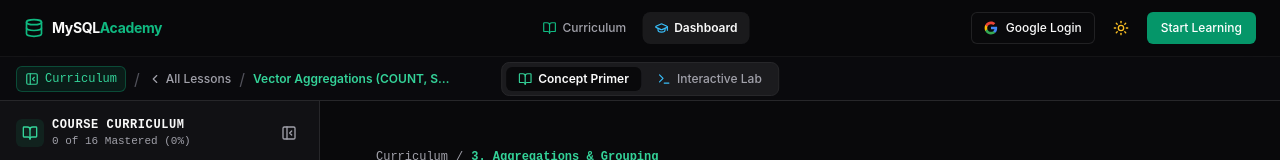
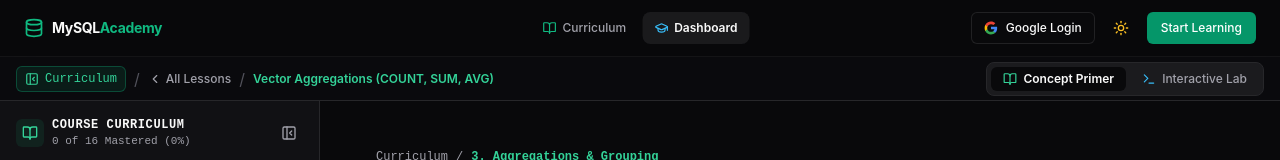
Before and after one commit to lancefrancisco25/mysqlacademy, a Next.js app: page /learn/aggregate-functions in a window 1280 px wide. Shown: the top 160 px of the page. Built offline with nearby package versions, Linux system fonts and the light colour scheme; no server answers.

Commit message:
fix(layout): align mode toggle to the right with space-between in lesson subheader

```diff
--- a/app/learn/[slug]/page.tsx
+++ b/app/learn/[slug]/page.tsx
@@ -224,8 +224,9 @@ export default function LessonWorkspacePage() {
       <Header />
 
       {/* ── Subheader with Mode Switcher Bar ────────────────────────── */}
-      <div className="relative h-11 border-b border-border bg-card/60 backdrop-blur px-3 sm:px-4 flex items-center justify-between shrink-0">
-        <div className="flex items-center gap-1.5 sm:gap-2 min-w-0 max-w-[45%] sm:max-w-[35%] shrink-0">
+      <div className="h-11 border-b border-border bg-card/60 backdrop-blur px-3 sm:px-4 flex items-center justify-between gap-4 shrink-0">
+        {/* Left: Sidebar Toggle & Lesson Breadcrumb */}
+        <div className="flex items-center gap-1.5 sm:gap-2 min-w-0">
           {/* Collapsible Curriculum Sidebar Trigger */}
           <button
             onClick={() => setIsSidebarOpen((prev) => !prev)}
@@ -258,13 +259,15 @@ export default function LessonWorkspacePage() {
           </Link>
 
           <span className="text-zinc-600 hidden md:inline shrink-0">/</span>
-          <span className="text-xs font-semibold text-emerald-400 truncate">
+          <span className="text-xs font-semibold text-emerald-400 truncate max-w-[160px] sm:max-w-[240px] md:max-w-md">
             {lesson.title}
           </span>
         </div>
 
-        {/* Mode Switcher Pill - Absolutely Centered on sm+ screens */}
-        <div className="flex items-center gap-1 bg-muted/60 p-0.5 sm:p-1 rounded-lg border border-border text-xs font-medium sm:absolute sm:left-1/2 sm:top-1/2 sm:-translate-x-1/2 sm:-translate-y-1/2 shrink-0">
+        {/* Right: Mode Switcher & Lab Controls */}
+        <div className="flex items-center gap-2 shrink-0">
+          {/* Mode Switcher Pill */}
+          <div className="flex items-center gap-1 bg-muted/60 p-0.5 sm:p-1 rounded-lg border border-border text-xs font-medium">
             <button
               onClick={() => setViewMode("concept")}
               className={cn(
@@ -291,14 +294,14 @@ export default function LessonWorkspacePage() {
             </button>
           </div>
 
-        <div className="flex items-center gap-2 shrink-0 min-w-[70px] justify-end">
+          {/* Reset DB Button in Lab Mode */}
           {viewMode === "lab" && (
             <Button
               variant="outline"
               size="sm"
               onClick={handleReset}
               disabled={isResetting}
-              className="h-7 px-2 text-xs gap-1 border-border hover:bg-destructive/10 hover:text-destructive"
+              className="h-7 px-2 text-xs gap-1 border-border hover:bg-destructive/10 hover:text-destructive shrink-0"
               title="Roll back database to lesson seed state"
             >
               <RotateCcw className={`h-3 w-3 ${isResetting ? "animate-spin" : ""}`} />
```
Lines whose indentation alone changed are shown as unchanged.
